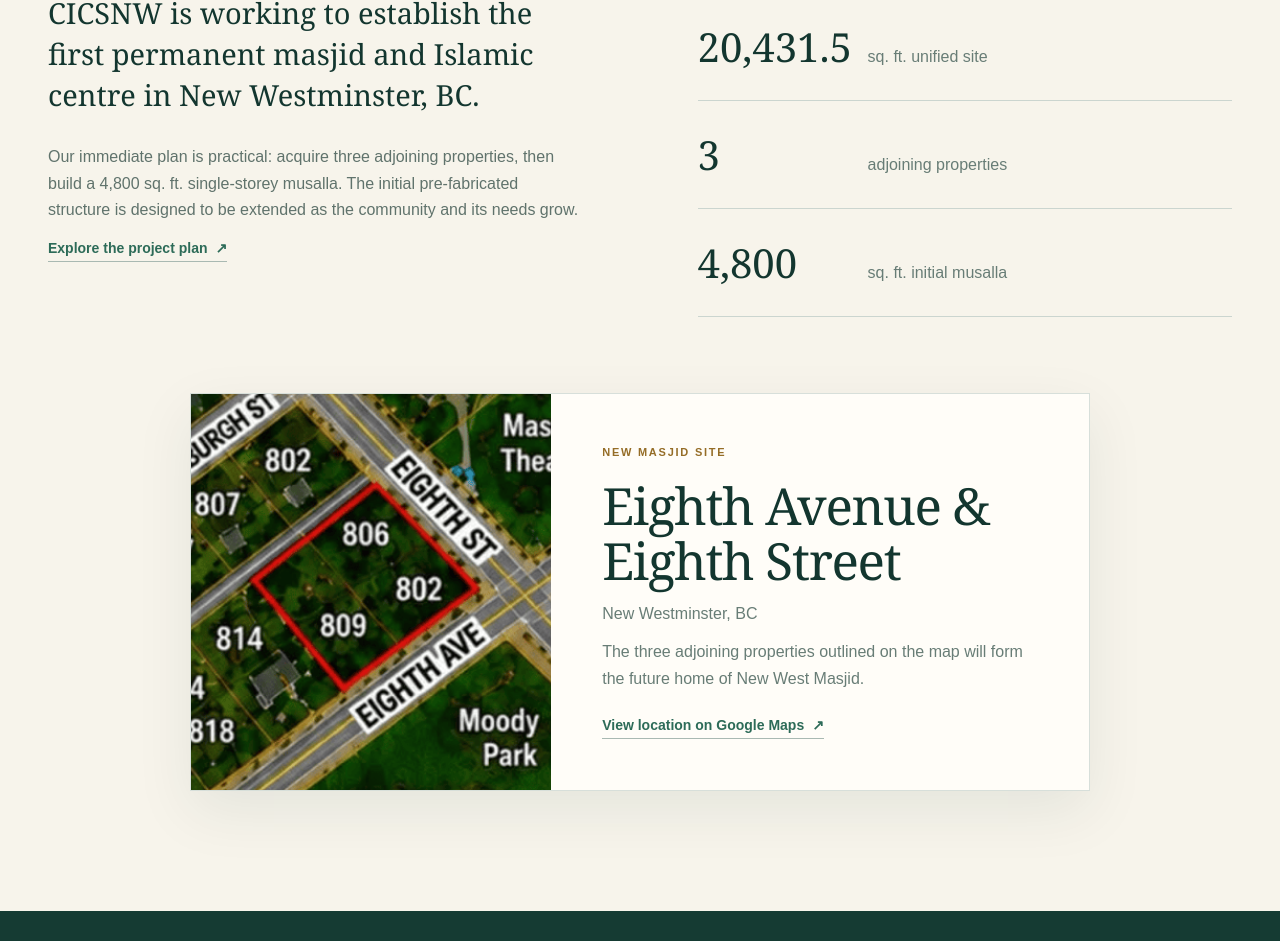
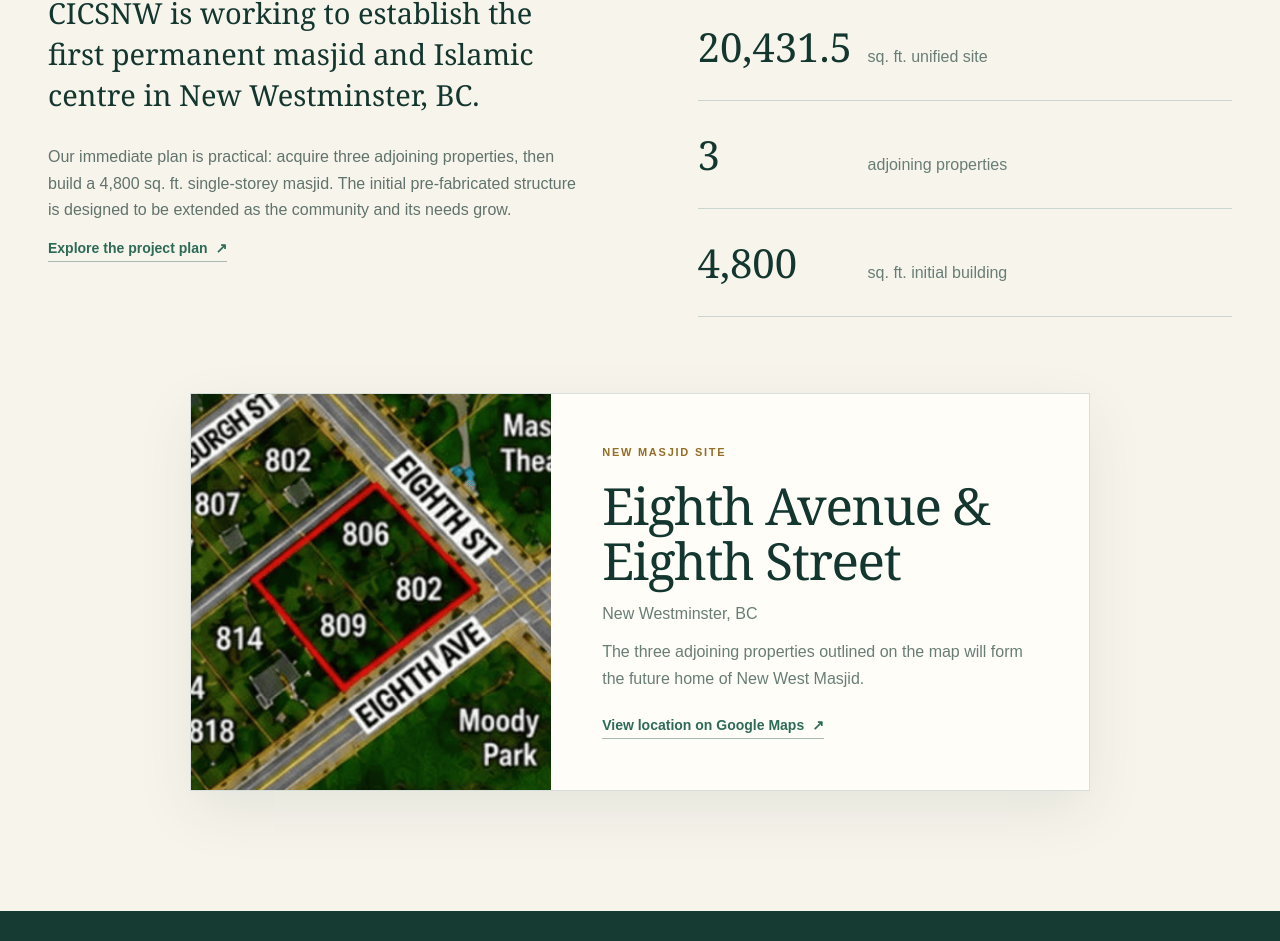
Before and after one commit to salmanfs815/cicsnw-website, a React (Vite) app: page / in a window 1280 px wide. Shown: the part 1172-2113 px from the top of the page. Built offline with nearby package versions, Linux system fonts and the light colour scheme.

Commit message:
Update project wording from musalla to masjid/building

```diff
--- a/app/page.tsx
+++ b/app/page.tsx
@@ -130,7 +130,7 @@ export default function Home() {
         <div className="project-grid">
           <div className="project-story">
             <p className="large-copy">CICSNW is working to establish the first permanent masjid and Islamic centre in New Westminster, BC.</p>
-            <p>Our immediate plan is practical: acquire three adjoining properties, then build a 4,800 sq. ft. single-storey musalla. The initial pre-fabricated structure is designed to be extended as the community and its needs grow.</p>
+            <p>Our immediate plan is practical: acquire three adjoining properties, then build a 4,800 sq. ft. single-storey masjid. The initial pre-fabricated structure is designed to be extended as the community and its needs grow.</p>
             <a className="inline-link" href={assetPath("/new-westminster-masjid-project-plan.pdf")} target="_blank" rel="noopener noreferrer">
               Explore the project plan <span aria-hidden="true">↗</span>
             </a>
@@ -138,7 +138,7 @@ export default function Home() {
           <div className="project-facts" aria-label="Project facts">
             <div><strong>20,431.5</strong><span>sq. ft. unified site</span></div>
             <div><strong>3</strong><span>adjoining properties</span></div>
-            <div><strong>4,800</strong><span>sq. ft. initial musalla</span></div>
+            <div><strong>4,800</strong><span>sq. ft. initial building</span></div>
           </div>
         </div>
         <article className="site-location-card">
```
